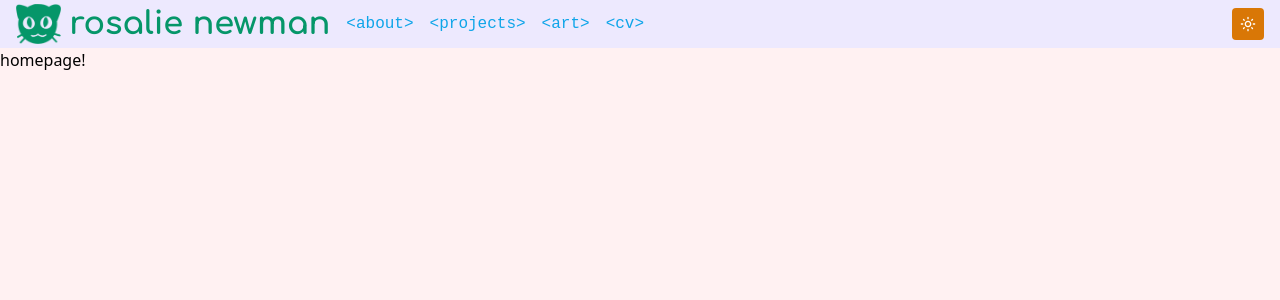
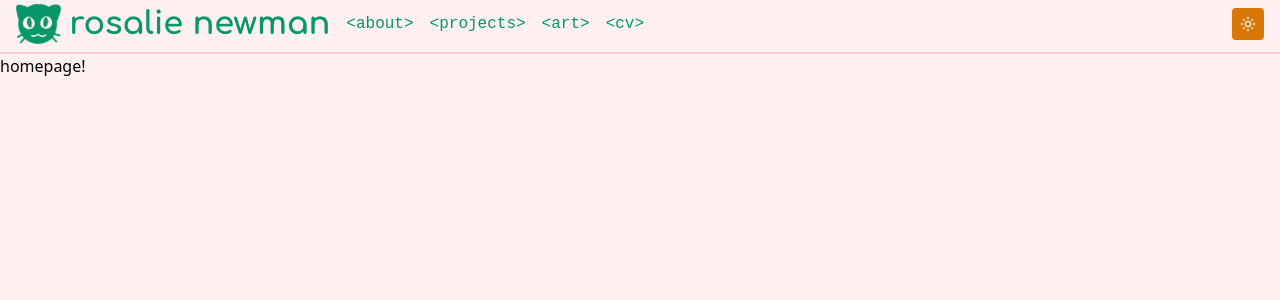
Before and after one commit to rosalie0/rosalie0.github.io, a React (Vite) app: page / in a window 1280 px wide. Shown: the top 300 px of the page. Built offline with nearby package versions, Linux system fonts and the light colour scheme; a web font is replaced by a local one.

Commit message:
color changes to links

```diff
--- a/src/components/header/Header.tsx
+++ b/src/components/header/Header.tsx
@@ -13,7 +13,7 @@ interface ThemeProps {
 function Header({ theme, setTheme }: ThemeProps) {
   // on small screens, flex direction should be column and align items center
   return (
-    <div className="flex flex-col md:flex-row items-center flex-wrap justify-between align-middle bg-violet-100">
+    <div className="flex flex-col md:flex-row items-center flex-wrap justify-between align-middle pb-1 border-solid border-b-2 border-rose-200">
       <div className="flex">
         <LogoAndName />
         <Navbar />
--- a/src/components/header/Navbar.tsx
+++ b/src/components/header/Navbar.tsx
@@ -11,8 +11,9 @@ function Navbar() {
     paddingRight: "1rem",
   };
 
-  const activeLinkStyles = "font-frag text-violet-500 cursor-default";
-  const notActiveLinkStyles = "font-frag text-sky-500 hover:text-sky-300";
+  const activeLinkStyles = "font-frag text-amber-600 cursor-default";
+  const notActiveLinkStyles =
+    "font-frag text-emerald-600 hover:text-emerald-700";
 
   return (
     <div className="navbar" style={navbarStyle}>
```
